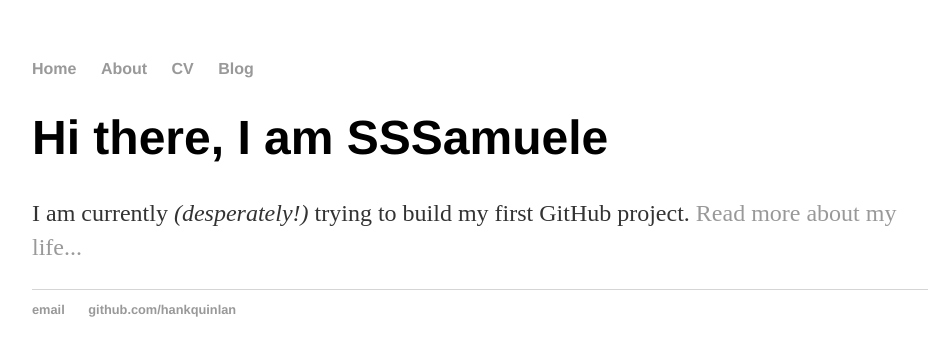
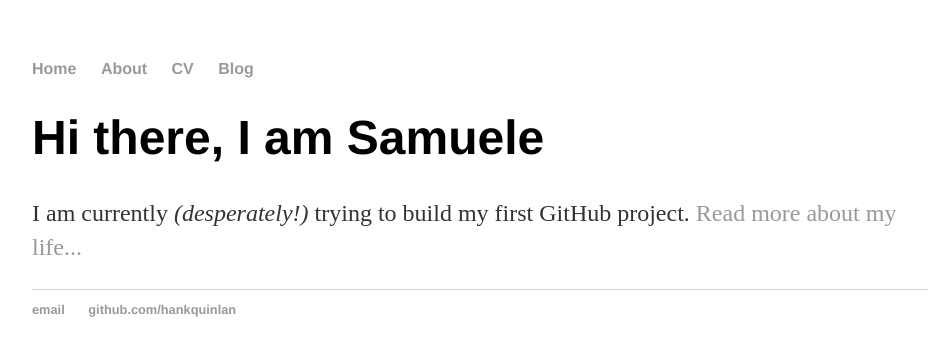
Before and after one commit to sgiani95/sgiani95.github.io, a Jekyll site: the page built from index.html, in a window 1280 px wide. Shown: the top 356 px of the page, without its empty margins (160-1088 px from the left). Built offline with Jekyll 4.4.1, drawn with Linux system fonts in a browser that asks for light colours.

Commit message:
Update index.html

```diff
--- a/index.html
+++ b/index.html
@@ -7,6 +7,6 @@ title: Laboratory Safety Specialist at Empa, the Swiss Federal Laboratories for
 <meta name="viewport" content="width=device-width, initial-scale=1, maximum-scale=1, user-scalable=no"/>
 
 <div class="blurb">
-	<h1>Hi there, I am SSSamuele</h1>
+	<h1>Hi there, I am Samuele</h1>
 	<p>I am currently <em>(desperately!)</em> trying to build my first GitHub project. <a href="/about">Read more about my life...</a></p>
 </div><!-- /.blurb -->
```
